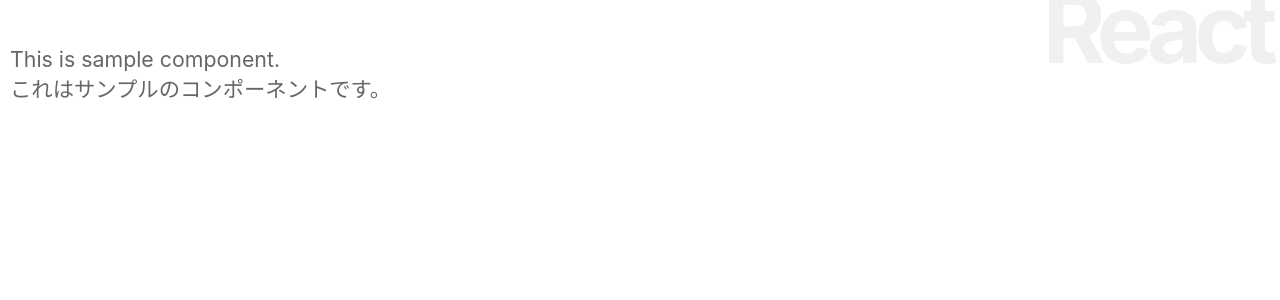
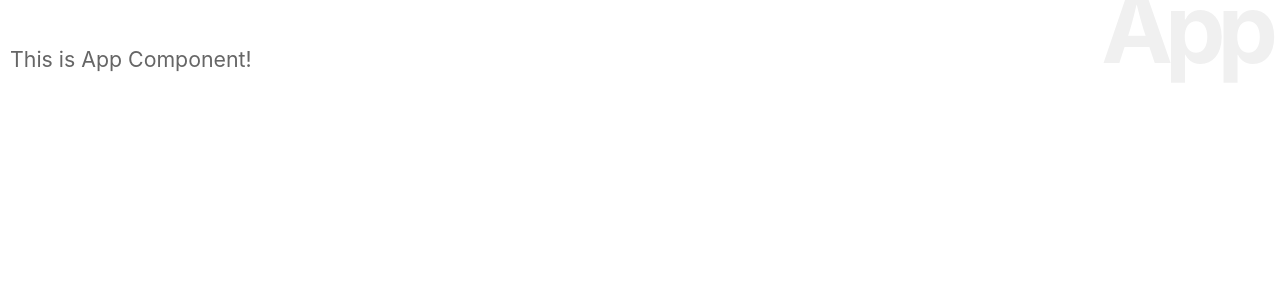
Before and after one commit to averak/react-prac, a React (Create React App) app: page / in a window 1280 px wide. Shown: the top 300 px of the page. Built offline with nearby package versions, Linux system fonts and the light colour scheme.

Commit message:
[update] 属性を利用

```diff
--- a/src/App.tsx
+++ b/src/App.tsx
@@ -1,17 +1,18 @@
-import React, { Component } from "react";
-import ReactDOM from "react-dom";
+import React from "react";
 import "./App.css";
 
-class App extends Component {
-  public render() {
-    return (
-      <div>
-        <h1>React</h1>
-        <p>This is sample component.</p>
-        <p>これはサンプルのコンポーネントです。</p>
-      </div>
-    )
-  }
-}
+type Props = {
+  title: string;
+  message: string;
+};
+
+const App: React.FC<Props> = (props) => {
+  return (
+    <div>
+      <h1>{props.title}</h1>
+      <p>{props.message}</p>
+    </div>
+  );
+};
 
 export default App;
--- a/src/index.tsx
+++ b/src/index.tsx
@@ -5,7 +5,7 @@ import App from "./App";
 
 ReactDOM.render(
   <React.StrictMode>
-    <App />
+    <App title="App" message="This is App Component!"/>
   </React.StrictMode>,
   document.getElementById("root")
 );
```
